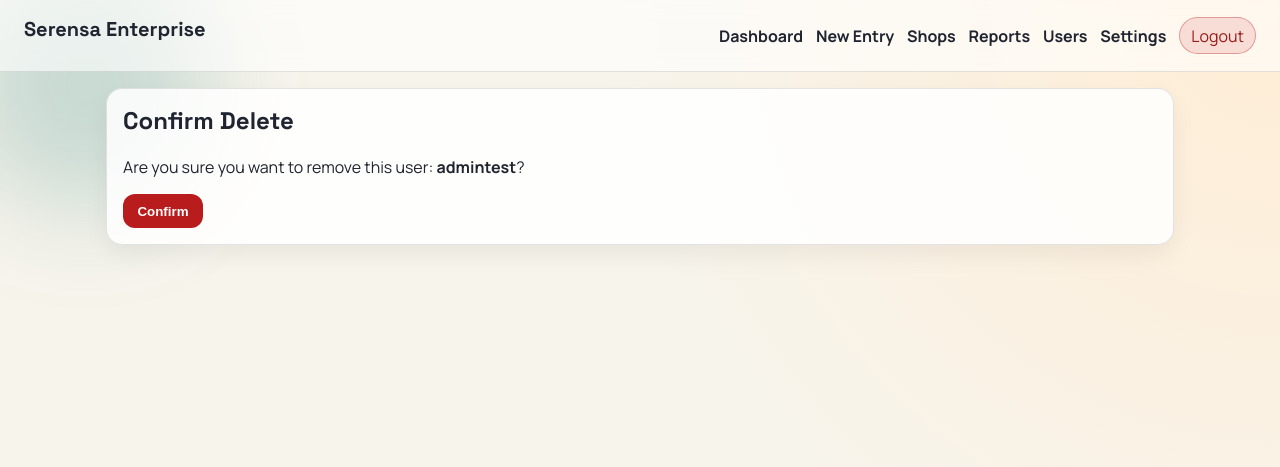
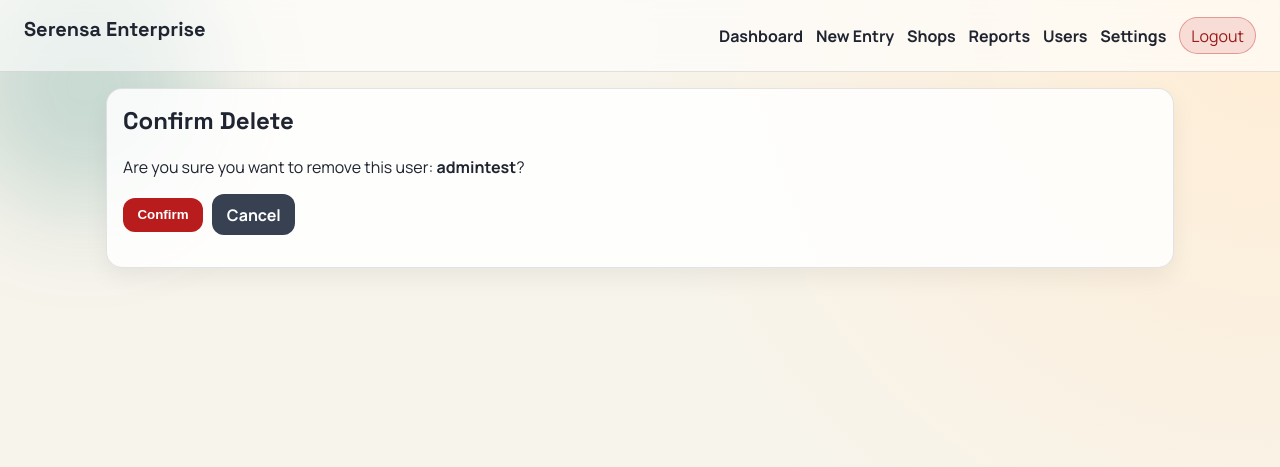
Before and after one commit to wakoTheDev/serensa, a Django app: page /users/3/remove-vendor/ in a window 1280 px wide. Shown: the top 467 px of the page. Run offline with Django 5.2, Linux system fonts and the light colour scheme; a user stored in the database is signed in; data comes from the database, SQL or seed files in the repository.

Commit message:
added navigation to modals

```diff
--- a/sensa/templates/sensa/confirm_delete.html
+++ b/sensa/templates/sensa/confirm_delete.html
@@ -9,7 +9,20 @@
         {% if next_url %}
         <input type="hidden" name="next" value="{{ next_url }}">
         {% endif %}
-        <button class="btn danger" type="submit">Confirm</button>
+        <p class="form-action-row">
+            <button class="btn danger" type="submit">Confirm</button>
+            {% if next_url %}
+            <a class="btn btn-alt" href="{{ next_url }}">Cancel</a>
+            {% elif kind == 'user' %}
+            <a class="btn btn-alt" href="{% url 'user_list' %}">Cancel</a>
+            {% elif kind == 'shop' %}
+            <a class="btn btn-alt" href="{% url 'shop_list' %}">Cancel</a>
+            {% elif kind == 'entry' %}
+            <a class="btn btn-alt" href="{% url 'report_view' %}">Cancel</a>
+            {% else %}
+            <a class="btn btn-alt" href="{% url 'dashboard_redirect' %}">Cancel</a>
+            {% endif %}
+        </p>
     </form>
 </section>
 {% endblock %}
--- a/sensa/templates/sensa/entry_form.html
+++ b/sensa/templates/sensa/entry_form.html
@@ -33,6 +33,11 @@
 
     <p class="entry-form-actions">
         <button class="btn" type="submit">{{ submit_label }}</button>
+        {% if next_url %}
+        <a class="btn btn-alt" href="{{ next_url }}">Cancel</a>
+        {% else %}
+        <a class="btn btn-alt" href="{% url 'dashboard_redirect' %}">Cancel</a>
+        {% endif %}
     </p>
     </form>
 </section>
--- a/sensa/templates/sensa/user_form.html
+++ b/sensa/templates/sensa/user_form.html
@@ -7,7 +7,10 @@
     <form method="post" class="form-grid">
         {% csrf_token %}
         {{ form.as_p }}
-        <button class="btn" type="submit">Save User</button>
+        <p class="form-action-row">
+            <button class="btn" type="submit">Save User</button>
+            <a class="btn btn-alt" href="{% url 'user_list' %}">Cancel</a>
+        </p>
     </form>
     {% if target_user %}
     <p class="muted">Forgotten password? <a href="{% url 'user_reset_password' target_user.id %}">Reset password</a></p>
--- a/static/css/style.css
+++ b/static/css/style.css
@@ -151,11 +151,22 @@ a, .link-btn {
 
 .entry-form-grid .entry-form-actions {
   grid-column: 1 / -1;
+  display: flex;
+  align-items: center;
+  gap: 0.6rem;
+  flex-wrap: wrap;
   margin-top: 0.25rem;
 }
 
 .entry-form-grid .entry-form-actions .btn {
   width: fit-content;
+}
+
+.form-action-row {
+  display: flex;
+  align-items: center;
+  gap: 0.6rem;
+  flex-wrap: wrap;
 }
 
 .entry-form-grid p {
```
